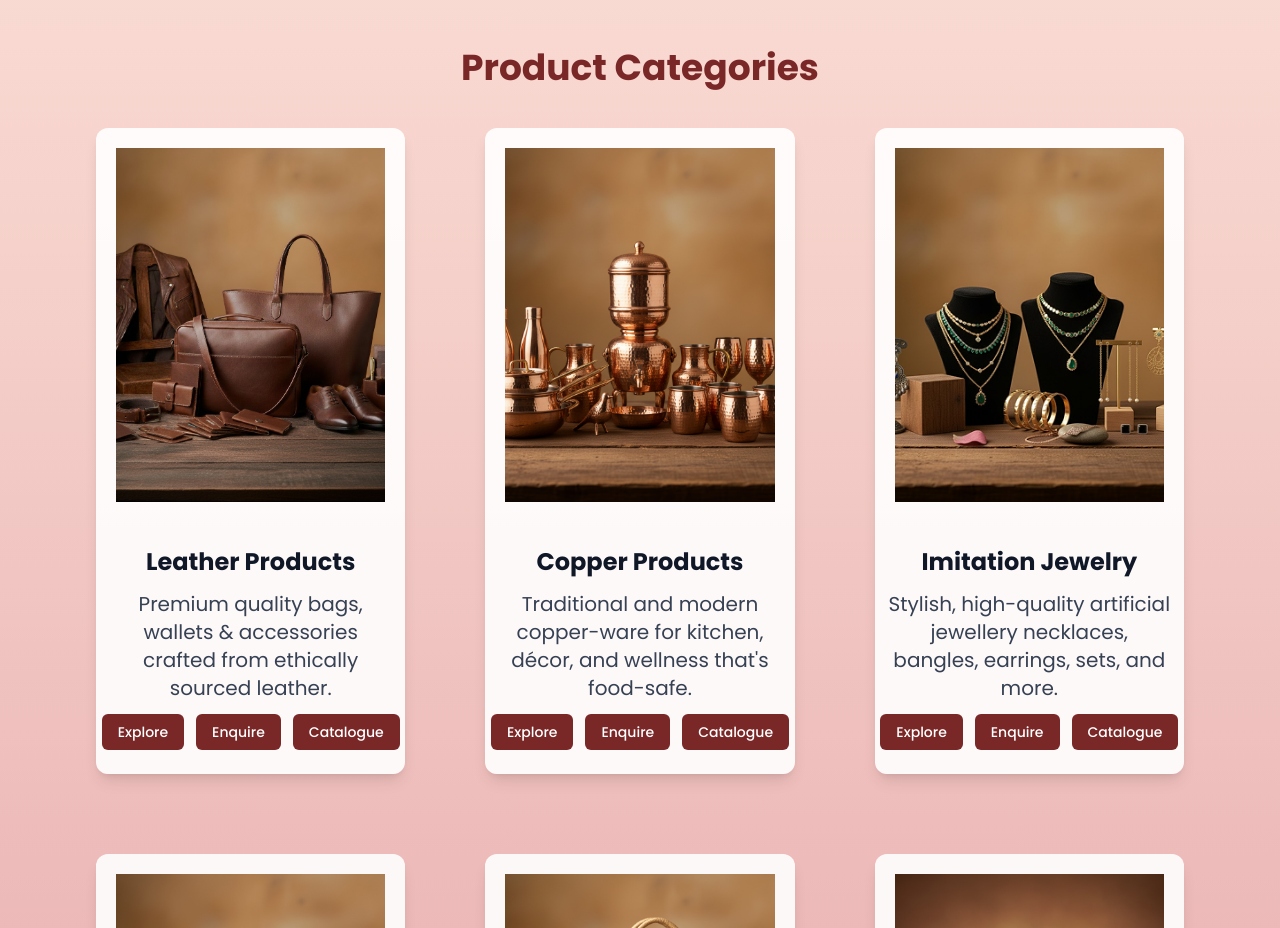
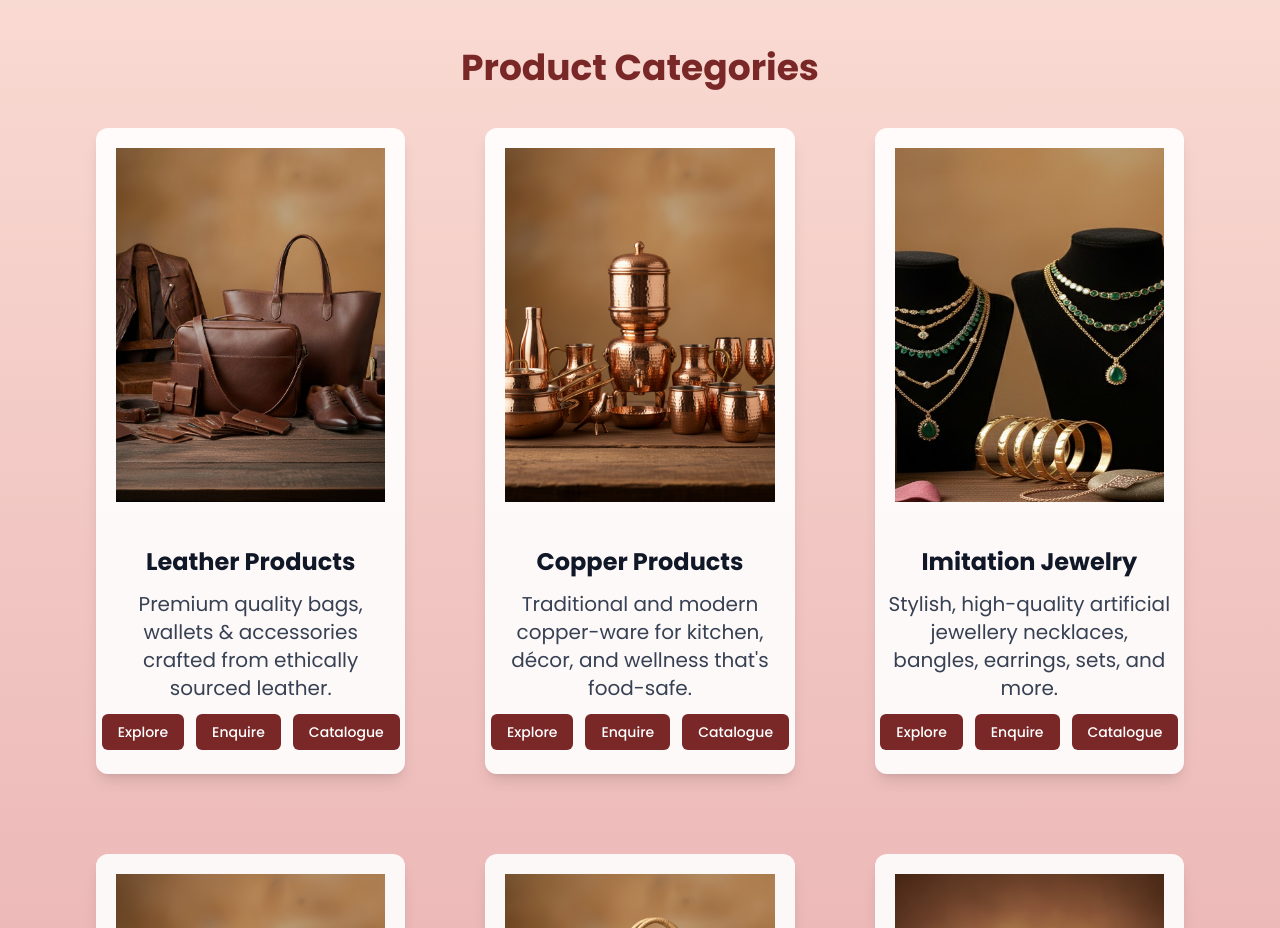
Before and after one commit to SamarthPD-21/Veblyss, a Next.js app in the folder client/: page / in a window 1280 px wide. Shown: the part 1220-2148 px from the top of the page. Built offline with nearby package versions, Linux system fonts and the light colour scheme.

Commit message:
fixed imitation png

```diff
--- a/client/src/app/page.tsx
+++ b/client/src/app/page.tsx
@@ -135,7 +135,7 @@ function ProductCategoriesSection() {
       description:
         "Stylish, high-quality artificial jewellery necklaces, bangles, earrings, sets, and more.",
       image:
-        "/home/Imitation.png",
+        "/images/products/jewelry/hero.png",
     },
     {
       id: 4,
```
